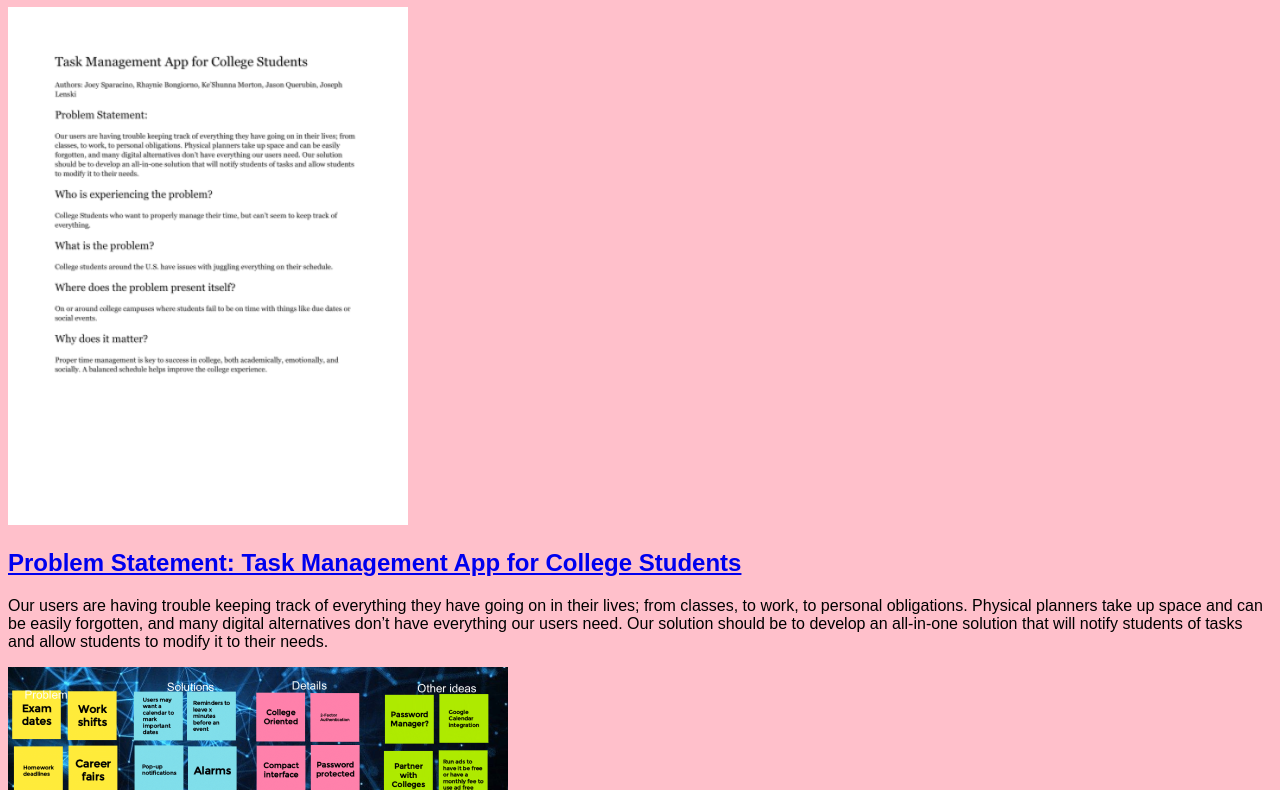
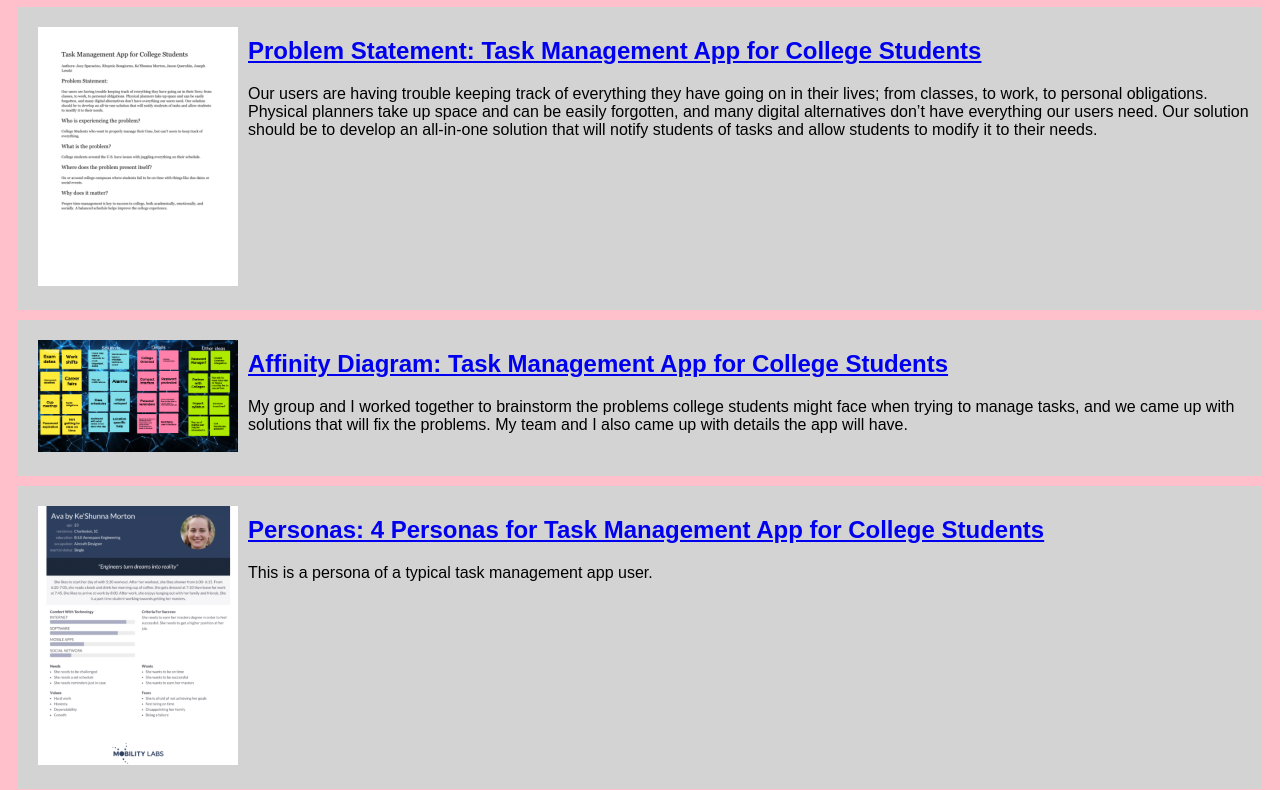
Before and after one commit to keshunnamorton/keshunnamorton.github.io, a plain HTML site: page index.html in a window 1280 px wide. Shown: the part 73-863 px from the top of the page. Drawn offline with Linux system fonts and the light colour scheme.

Commit message:
Add files via upload

```diff
--- a/index.html
+++ b/index.html
@@ -5,7 +5,7 @@
         <link rel="stylesheet" href="styles.css">
         </head>
         <body>
-            <h1>KeShunna Morton's CSCE 190 Site</h1>
+            <h1>Ke'Shunna Morton's CSCE 190 Site</h1>
 
             <!--Problem Statement Assignment-->
 
@@ -13,7 +13,8 @@
                 <a href="Files/problem-statement.pdf"> <img src="Images/problem-statement.png"></a>
                 <section class="ass-details">
                     <a href="Files/problem-statement.pdf"><h2>Problem Statement: Task Management App for College Students</h2></a>
-                    <p>Our users are having trouble keeping track of everything they have going on in their lives; from
+                    <p>
+                        Our users are having trouble keeping track of everything they have going on in their lives; from
                         classes, to work, to personal obligations. Physical planners take up space and can be easily
                         forgotten, and many digital alternatives don’t have everything our users need. Our solution
                         should be to develop an all-in-one solution that will notify students of tasks and allow students
@@ -33,5 +34,16 @@
                     </p>
                 </section>
             </section>
+
+             <!--Personas Assignment-->
+             <section class="assignment">
+                <a href="Files/Personas.pdf"> <img src="Images/personas.png"></a>
+                <section class="ass-details">
+                    <a href="Files/Personas.pdf"><h2>Personas: 4 Personas for Task Management App for College Students</h2></a>
+                    <p>
+                        This is a persona of a typical task management app user.
+                    </p>
+                </section>
+            </section>
       </body>
  </html>
--- a/styles.css
+++ b/styles.css
@@ -3,6 +3,17 @@ body{
     font-family: arial;
 }
 
+.assignment{
+    display: flex;
+    padding: 10px;
+    margin: 10px;
+    background: lightgray;
+}
+
+.assignment img{
+    width: 200px;
+    padding: 10px;
+}
 h1{
     color: darkorchid;
     text-align:center;
```
Also changed, not shown: Images/personas.png (added), 1 other file.
